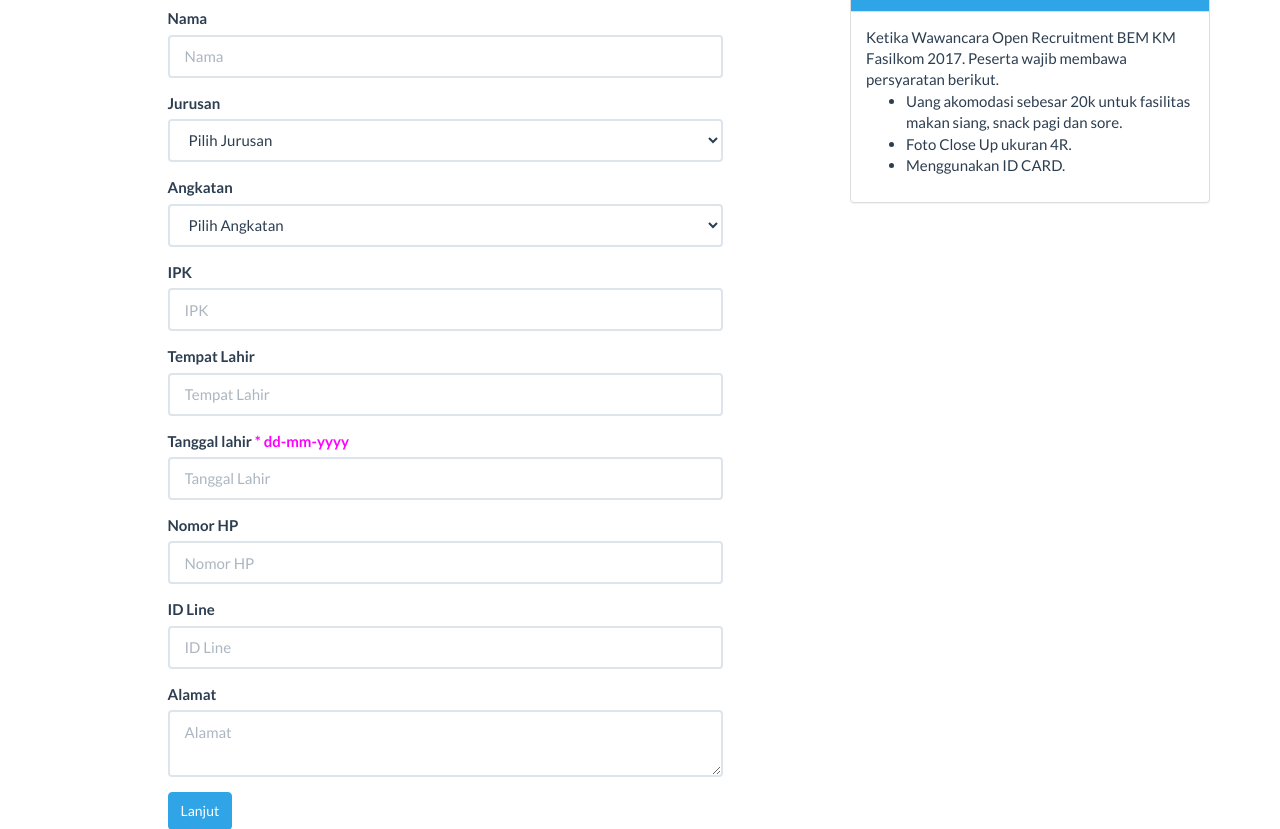
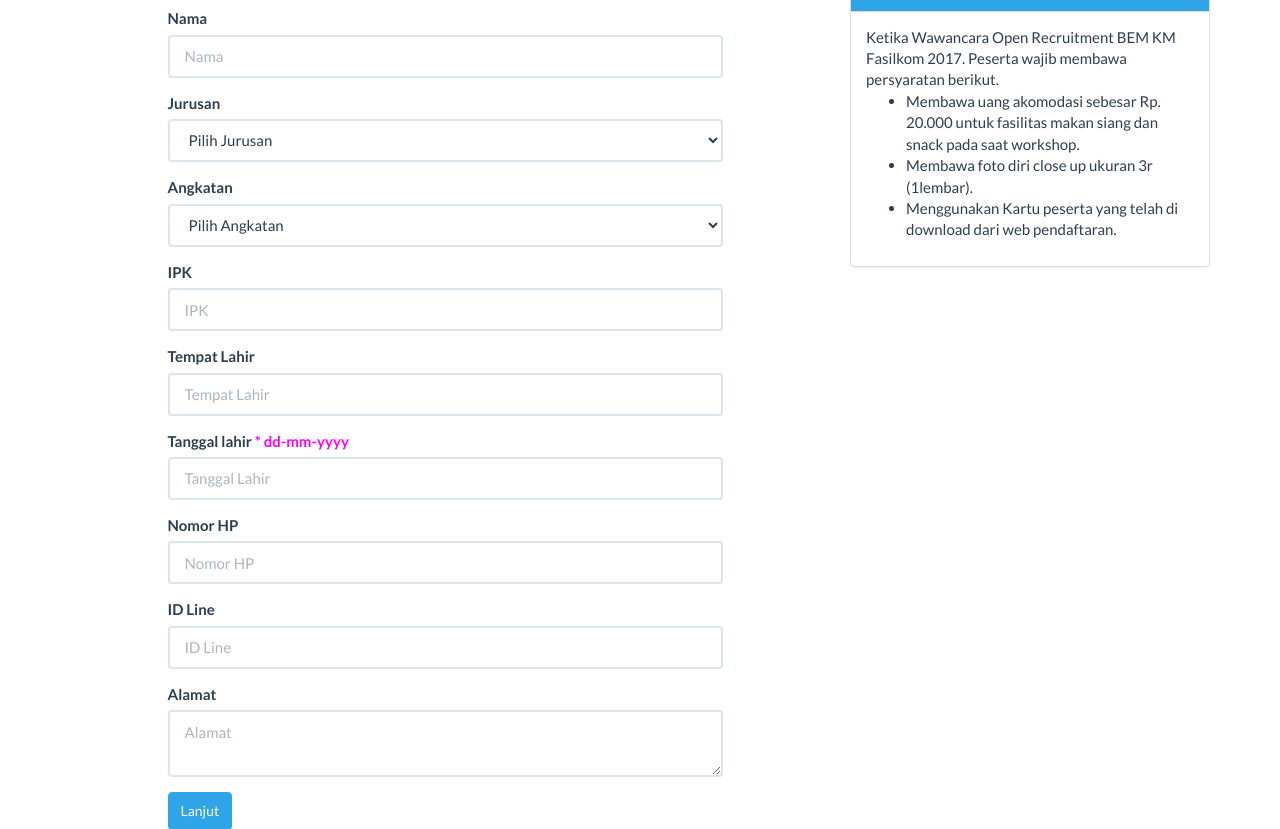
Before and after one commit to ayulestari10/oprec, a CodeIgniter app: page /database/index.php/peserta/index in a window 1280 px wide. Shown: the part 248-1077 px from the top of the page. Run offline with CodeIgniter, Linux system fonts and the light colour scheme; the visitor is signed in with stand-in values (Sample User, id 1); data that the repository does not hold is empty.

Commit message:
versi 0.0.58

```diff
--- a/application/views/Daftar.php
+++ b/application/views/Daftar.php
@@ -248,9 +248,9 @@
 				  <div class="panel-body">
 				    Ketika Wawancara Open Recruitment BEM KM Fasilkom 2017. Peserta wajib membawa persyaratan berikut.<br>
 				    <ul>
-				    	<li>Uang akomodasi sebesar 20k untuk fasilitas makan siang, snack pagi dan sore.</li>
-				    	<li>Foto Close Up ukuran 4R.</li>
-				    	<li>Menggunakan ID CARD.</li>
+				    	<li>Membawa uang akomodasi sebesar Rp. 20.000 untuk fasilitas makan siang dan snack pada saat workshop.</li>
+				    	<li>Membawa foto diri close up ukuran 3r (1lembar).</li>
+				    	<li>Menggunakan Kartu peserta yang telah di download dari web pendaftaran.</li>
 				    </ul>
 				  </div>
 				</div>
@@ -315,9 +315,9 @@
 				  <div class="panel-body">
 				    Ketika Wawancara Open Recruitment BEM KM Fasilkom 2017. Peserta wajib membawa persyaratan berikut.<br>
 				    <ul>
-				    	<li>Uang akomodasi sebesar 20k untuk fasilitas makan siang, snack pagi dan sore.</li>
-				    	<li>Foto Close Up ukuran 4R.</li>
-				    	<li>Menggunakan ID CARD.</li>
+				    	<li>Membawa uang akomodasi sebesar Rp. 20.000 untuk fasilitas makan siang dan snack pada saat workshop.</li>
+				    	<li>Membawa foto diri close up ukuran 3r (1lembar).</li>
+				    	<li>Menggunakan Kartu peserta yang telah di download dari web pendaftaran.</li>
 				    </ul>
 				  </div>
 				</div>
@@ -348,9 +348,9 @@
 				  <div class="panel-body">
 				    Ketika Wawancara Open Recruitment BEM KM Fasilkom 2017. Peserta wajib membawa persyaratan berikut.<br>
 				    <ul>
-				    	<li>Uang akomodasi sebesar 20k untuk fasilitas makan siang, snack pagi dan sore.</li>
-				    	<li>Foto Close Up ukuran 4R.</li>
-				    	<li>Menggunakan ID CARD.</li>
+				    	<li>Membawa uang akomodasi sebesar Rp. 20.000 untuk fasilitas makan siang dan snack pada saat workshop.</li>
+				    	<li>Membawa foto diri close up ukuran 3r (1lembar).</li>
+				    	<li>Menggunakan Kartu peserta yang telah di download dari web pendaftaran.</li>
 				    </ul>
 				  </div>
 				</div>
```
Also changed, not shown: application/views/id_card.php (+6 -6 lines).
